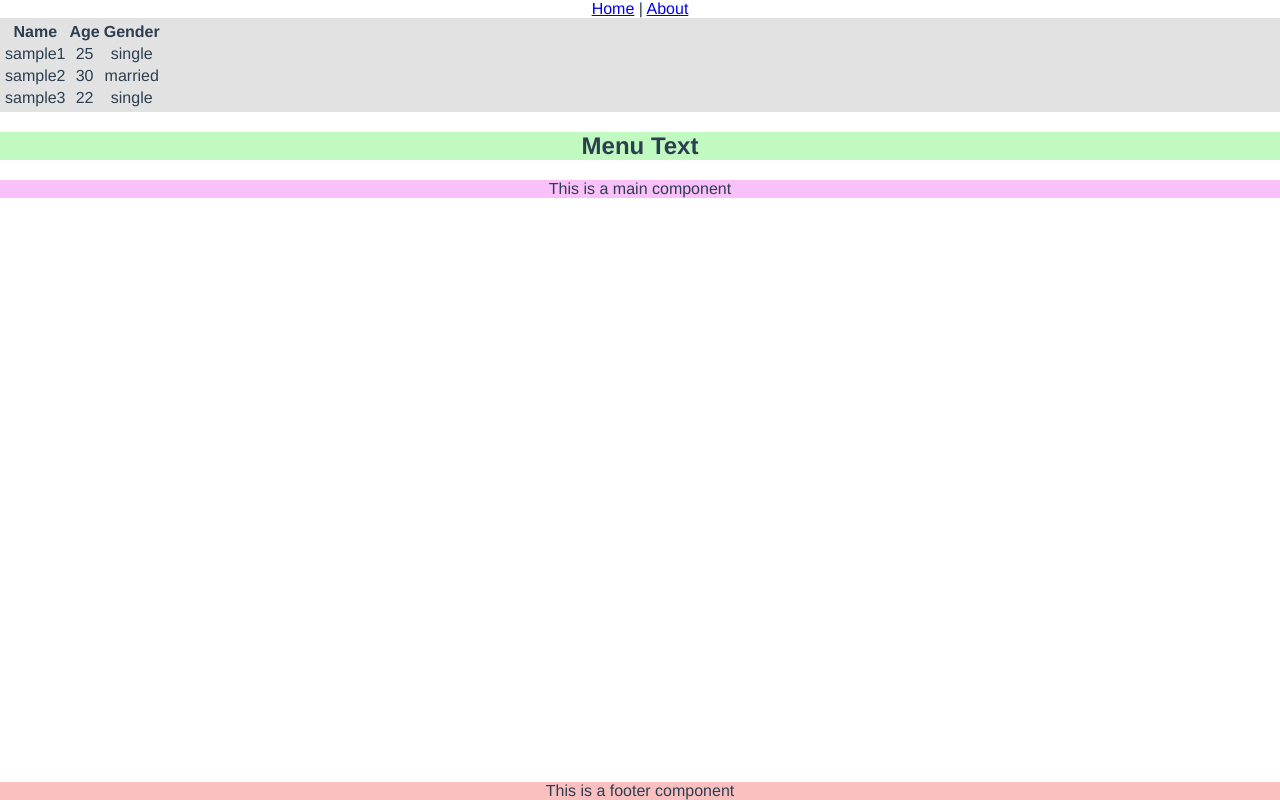
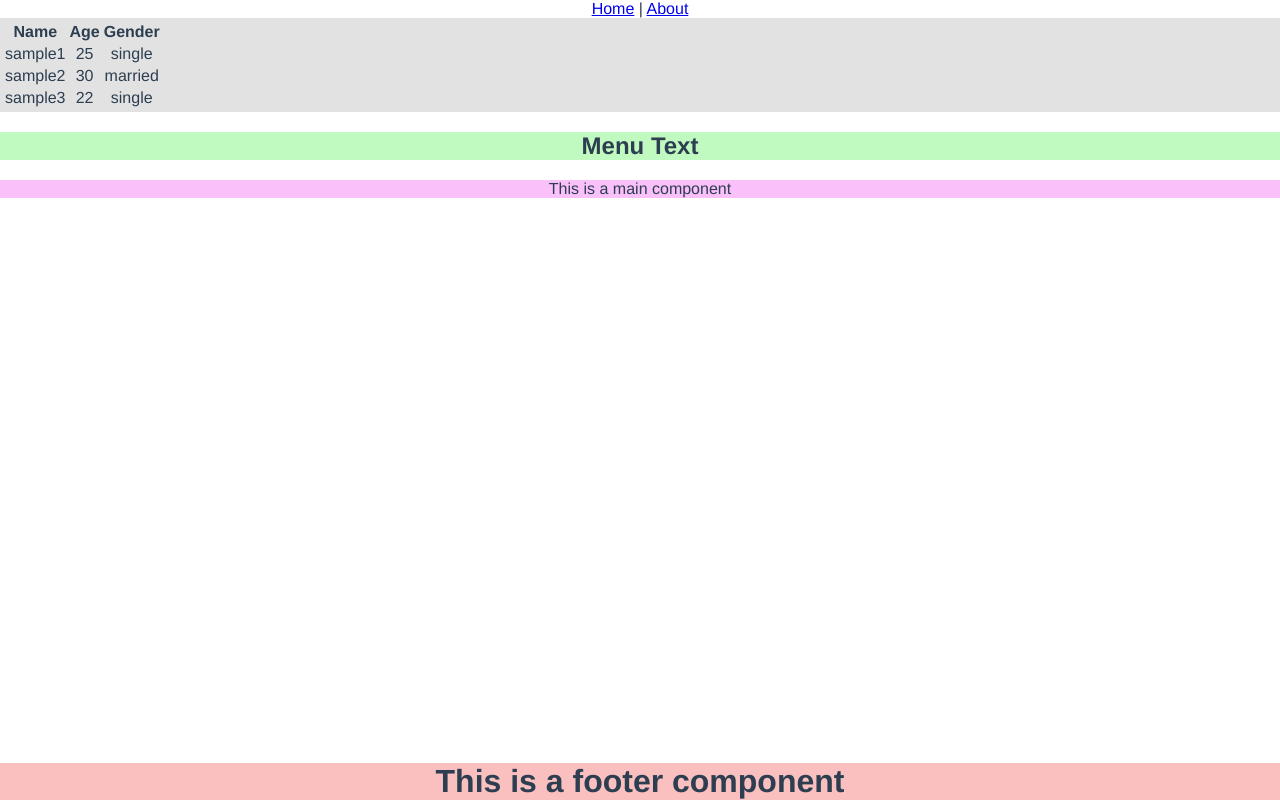
Before and after one commit to igavelyuk/vue-shop, a Vue app: page / in a window 1280 px wide. Built offline with nearby package versions, Linux system fonts and the light colour scheme.

Commit message:
updated footer with <footer> tag, implemented className property and copyInfo for copyright

```diff
--- a/src/components/Footer.vue
+++ b/src/components/Footer.vue
@@ -1,23 +1,41 @@
 <template>
-<div class="footer">{{msg}}</div>
+  <footer class="footer" :class="className">
+    <h1 v-if="msg">{{msg}}</h1>
+    <p v-if="copyInfo">Copyright &copy; {{copyInfo}}</p>
+  </footer>
 </template>
 
 <script>
 export default {
   name: 'Footer',
   props: {
-    msg: String
+    msg: {
+      type: String,
+      required: false
+    },
+    className: {
+      type: String,
+      required: false
+    },
+    copyInfo: {
+      type: String,
+      required: false
+    }
   }
 }
 </script>
 
 <!-- Add "scoped" attribute to limit CSS to this component only -->
 <style scoped lang="scss">
+  .footer {
+    background: #fac0c0;
+    bottom: 0;
+    left: 0;
+    position: absolute;
+    width: 100%;
 
-.footer {
-  background:#fac0c0;
-  bottom: 0;
-  position: absolute;
-  width: 100%;
-}
+    h1 {
+      margin:0;
+    }
+  }
 </style>
```
